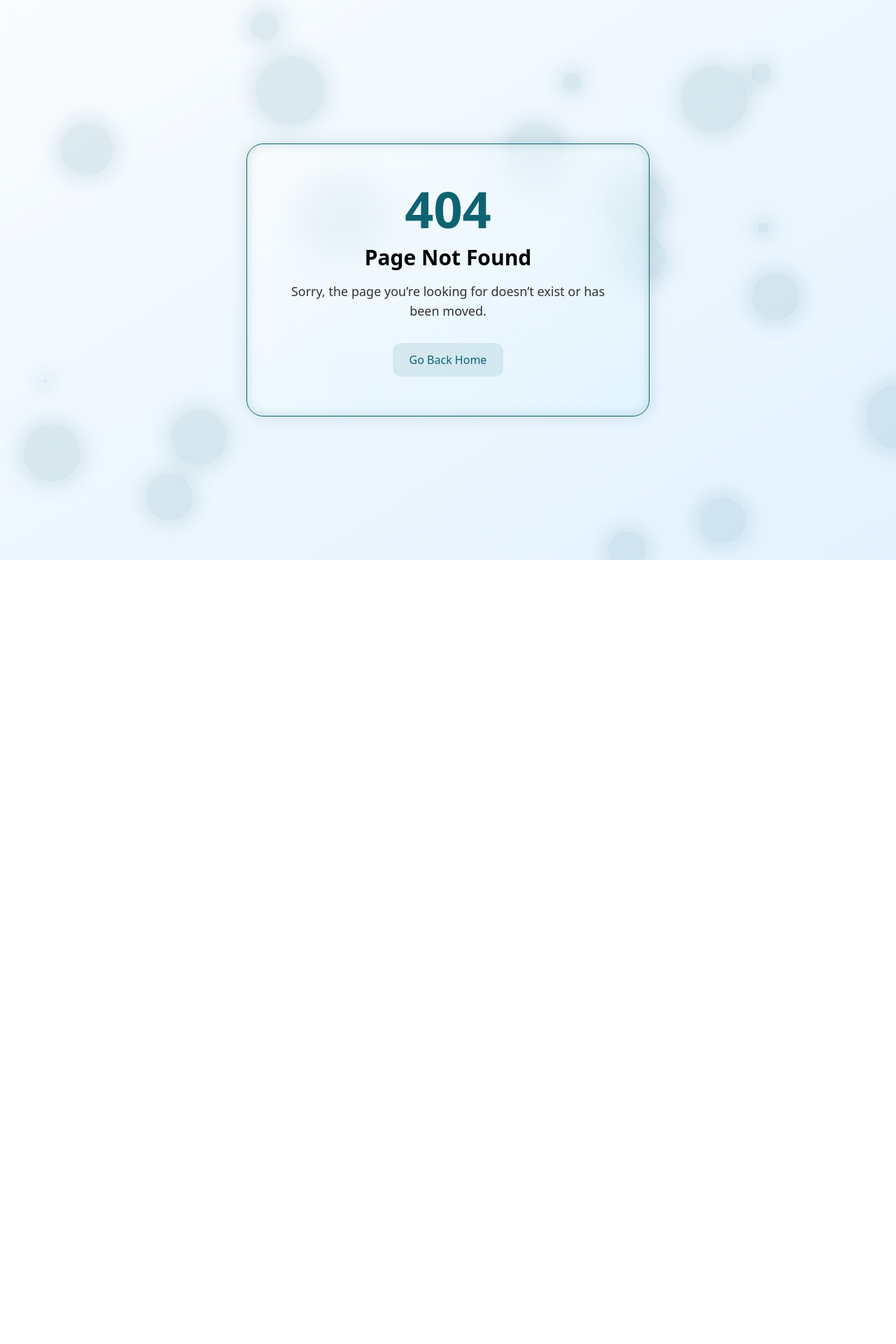
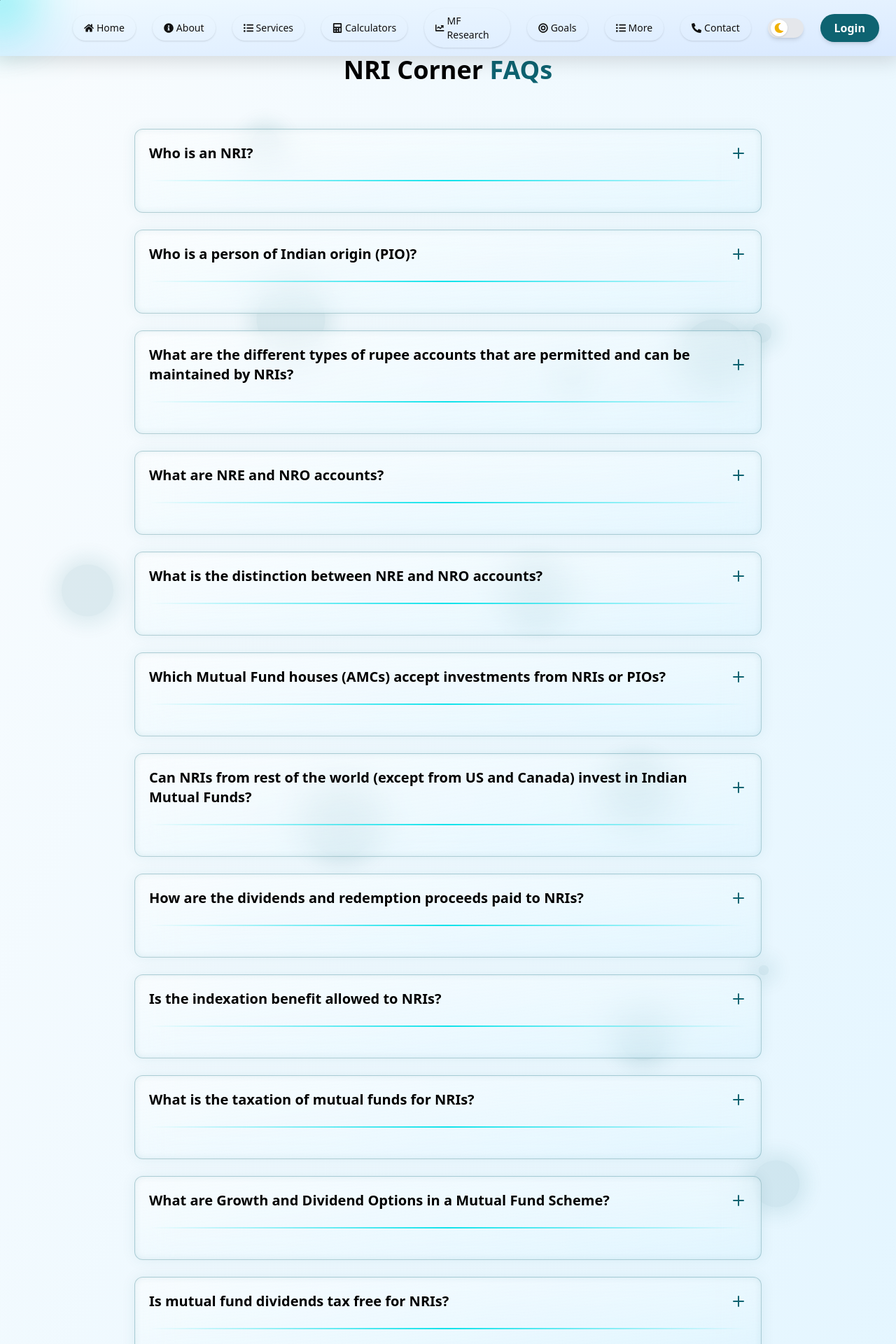
Before and after one commit to Satish-kumar-Meher/Shrinivesh, a React (Vite) app: page /nri_faqs in a window 1280 px wide. Before the commit this address had no page. Shown: the top 1920 px of the page at 70% size. Before the commit the page ends 800 px from the top, so only its background shows below. Built offline with nearby package versions, Linux system fonts and the light colour scheme.

Commit message:
FAQs added

```diff
--- a/src/App.jsx
+++ b/src/App.jsx
@@ -11,6 +11,7 @@ import AllCalculators from './pages/AllCalculators';
 import Goals from './pages/Goals';
 import More from './pages/More';
 import MutualFundsFAQ from './components/more/MutualFundsFAQ';
+import NriFaqs from './components/more/NRIFaqs';
 
 
 
@@ -53,6 +54,10 @@ const router = createBrowserRouter([
        path: "/mf_faqs",
        element: <MutualFundsFAQ/>,
             },
+            {
+       path: "/nri_faqs",
+       element: <NriFaqs/>,
+            },
 
     ],
   },
--- /dev/null
+++ b/src/components/more/NRIFaqs.jsx
@@ -0,0 +1,179 @@
+import { useState } from "react";
+import { useSelector } from "react-redux";
+import { motion, AnimatePresence } from "framer-motion";
+import { Plus, Minus } from "lucide-react";
+import { Bubbles } from "../../utils/Bubble";
+
+const nriFaqs = [
+  {
+    question: "Who is an NRI?",
+    answer:
+      "According to the Foreign Exchange Management Act (FEMA), 1999, an NRI is a person resident outside India who is either a citizen of India or a person of Indian origin (PIO). A person who has been in India for 182 days or more during a financial year and 365 days or more during the preceding four financial years qualifies as an NRI. NRIs can continue to enjoy non-resident status if their stay is less than 182 days in a year. Those deputed abroad for jobs over 6 months are also considered NRIs."
+  },
+  {
+    question: "Who is a person of Indian origin (PIO)?",
+    answer:
+      "A PIO is an individual who at any time held an Indian passport or whose parents or grandparents were Indian citizens by virtue of the Constitution of India."
+  },
+  {
+    question: "What are the different types of rupee accounts that are permitted and can be maintained by NRIs?",
+    answer: "NRIs can maintain NRE, NRO, and FCNR accounts in India."
+  },
+  {
+    question: "What are NRE and NRO accounts?",
+    answer: "NRE accounts are for income earned outside India and are fully repatriable. NRO accounts are for income earned in India and have restricted repatriability."
+  },
+  {
+    question: "What is the distinction between NRE and NRO accounts?",
+    answer: "NRE accounts are tax-free and fully repatriable, whereas NRO accounts are taxable and have limits on repatriation."
+  },
+  {
+    question: "Which Mutual Fund houses (AMCs) accept investments from NRIs or PIOs?",
+    answer: "Most major AMCs accept investments from NRIs, except in certain countries like the USA and Canada due to regulatory restrictions."
+  },
+  {
+    question: "Can NRIs from rest of the world (except from US and Canada) invest in Indian Mutual Funds?",
+    answer: "Yes, NRIs from most countries can invest in Indian Mutual Funds. Restrictions apply for US and Canadian NRIs."
+  },
+  {
+    question: "How are the dividends and redemption proceeds paid to NRIs?",
+    answer: "Proceeds are usually credited to NRE/NRO accounts as per the investor’s instructions."
+  },
+  {
+    question: "Is the indexation benefit allowed to NRIs?",
+    answer: "Yes, indexation benefit is allowed for long-term capital gains in debt mutual funds."
+  },
+  {
+    question: "What is the taxation of mutual funds for NRIs?",
+    answer: "NRIs are subject to TDS on capital gains, and tax rates depend on the type and duration of investment."
+  },
+  {
+    question: "What are Growth and Dividend Options in a Mutual Fund Scheme?",
+    answer: "Growth option reinvests gains into the fund. Dividend option pays gains to investors periodically."
+  },
+  {
+    question: "Is mutual fund dividends tax free for NRIs?",
+    answer: "No, dividends are taxed as per slab or applicable tax rules and are subject to TDS."
+  },
+  {
+    question: "How and when Tax is deducted (TDS) at source in case of NRIs?",
+    answer: "TDS is deducted at the time of redemption or dividend payout based on current tax laws."
+  },
+  {
+    question: "When certificate of TDS is issued to NRIs?",
+    answer: "TDS certificates (Form 16A) are issued quarterly by the fund house or its registrar."
+  },
+  {
+    question: "What are the KYC and FATCA requirements in case of NRIs?",
+    answer: "NRIs need to complete KYC and FATCA declarations before investing, with valid overseas address and ID proofs."
+  },
+  {
+    question: "How to get KYC and FATCA requirements fulfilled in India?",
+    answer: "This can be done through mutual fund websites, banks, or intermediaries. Some require physical verification or notarized documents."
+  },
+  {
+    question: "How to get In-person verification (IPV) done if the NRI is not in India?",
+    answer: "IPV can be completed via video call with a registered intermediary or through an embassy attestation."
+  },
+  {
+    question: "Can NRIs invest through Power of Attorney?",
+    answer: "Yes, NRIs can appoint a Power of Attorney (PoA) holder to invest on their behalf."
+  },
+  {
+    question: "Can a NRI make a nomination in his investments?",
+    answer: "Yes, NRIs can nominate individuals just like resident investors."
+  },
+  {
+    question: "Can a NRI invest in Mutual Fund Tax Savings Schemes?",
+    answer: "Yes, NRIs can invest in ELSS schemes and claim deductions under Section 80C."
+  }
+];
+
+const NriFaqs = () => {
+  const [openIndex, setOpenIndex] = useState(null);
+  const { mode: darkMode } = useSelector((state) => state.screenMode);
+
+  const handleToggle = (index) =>
+    setOpenIndex(openIndex === index ? null : index);
+
+  const bgGradient = darkMode
+    ? "bg-gradient-to-br from-[#0e1525] to-[#081824]"
+    : "bg-gradient-to-br from-[#f9fcfe] to-[#dff4ff]";
+
+  const cardGlass = darkMode
+    ? "bg-gradient-to-br from-[#1a2a38]/40 to-[#0b1925]/20"
+    : "bg-gradient-to-br from-white/50 to-[#d2f2ff]/30";
+
+  const textColor = darkMode ? "text-white" : "text-black";
+  const highlight = darkMode ? "text-[#10e2ea]" : "text-[#0e6371]";
+  const divider =
+    "h-[2px] w-full bg-gradient-to-r from-transparent via-[#10e2ea] to-transparent my-6";
+
+  const glow = darkMode
+    ? "shadow-[inset_0_0_10px_rgba(16,226,234,0.2),0_0_20px_rgba(16,226,234,0.1)]"
+    : "shadow-[inset_0_0_10px_rgba(14,99,113,0.1),0_0_20px_rgba(14,99,113,0.08)]";
+
+  return (
+    <section
+      className={`relative z-0 min-h-screen px-4 py-20 sm:px-8 md:px-12 lg:px-20 ${bgGradient} transition-colors duration-500`}
+    >
+      <Bubbles darkMode={darkMode} />
+
+      <div className="relative z-10 max-w-5xl mx-auto text-center mb-16">
+        <motion.h2
+          initial={{ opacity: 0, y: -30 }}
+          whileInView={{ opacity: 1, y: 0 }}
+          transition={{ duration: 0.6 }}
+          className={`text-3xl sm:text-4xl font-bold ${textColor}`}
+        >
+          NRI Corner <span className={highlight}>FAQs</span>
+        </motion.h2>
+      </div>
+
+      <div className="relative z-10 max-w-4xl mx-auto space-y-6">
+        {nriFaqs.map((faq, index) => (
+          <motion.div
+            key={index}
+            initial={{ scale: 0.85, opacity: 0 }}
+            whileInView={{ scale: 1, opacity: 1 }}
+            transition={{ duration: 0.4, delay: index * 0.05, type: "spring" }}
+            viewport={{ once: true }}
+            className={`p-5 rounded-xl backdrop-blur-xl ${cardGlass} border ${glow} ${
+              darkMode ? "border-[#10e2ea]/40" : "border-[#0e6371]/30"
+            }`}
+          >
+            <button
+              onClick={() => handleToggle(index)}
+              className="w-full flex justify-between items-center text-left"
+            >
+              <h3 className={`text-lg sm:text-xl font-semibold ${textColor}`}>
+                {faq.question}
+              </h3>
+              <span className={highlight}>
+                {openIndex === index ? <Minus /> : <Plus />}
+              </span>
+            </button>
+
+            <AnimatePresence initial={false}>
+              {openIndex === index && (
+                <motion.div
+                  initial={{ opacity: 0, height: 0 }}
+                  animate={{ opacity: 1, height: "auto" }}
+                  exit={{ opacity: 0, height: 0 }}
+                  transition={{ duration: 0.4 }}
+                  className={`overflow-hidden mt-3 text-sm sm:text-base leading-relaxed ${textColor} opacity-90`}
+                >
+                  <div>{faq.answer}</div>
+                </motion.div>
+              )}
+            </AnimatePresence>
+
+            <div className={divider}></div>
+          </motion.div>
+        ))}
+      </div>
+    </section>
+  );
+};
+
+export default NriFaqs;
--- a/src/pages/More.jsx
+++ b/src/pages/More.jsx
@@ -27,7 +27,7 @@ const sections = [
     name: "NRI Corner FAQ",
     description: "Help and guidance tailored for NRIs investing in India.",
     icon: <Users size={32} />,
-    route: "/nri-faq",
+    route: "/nri_faqs",
   },
   {
     name: "Financial Planning",
```
